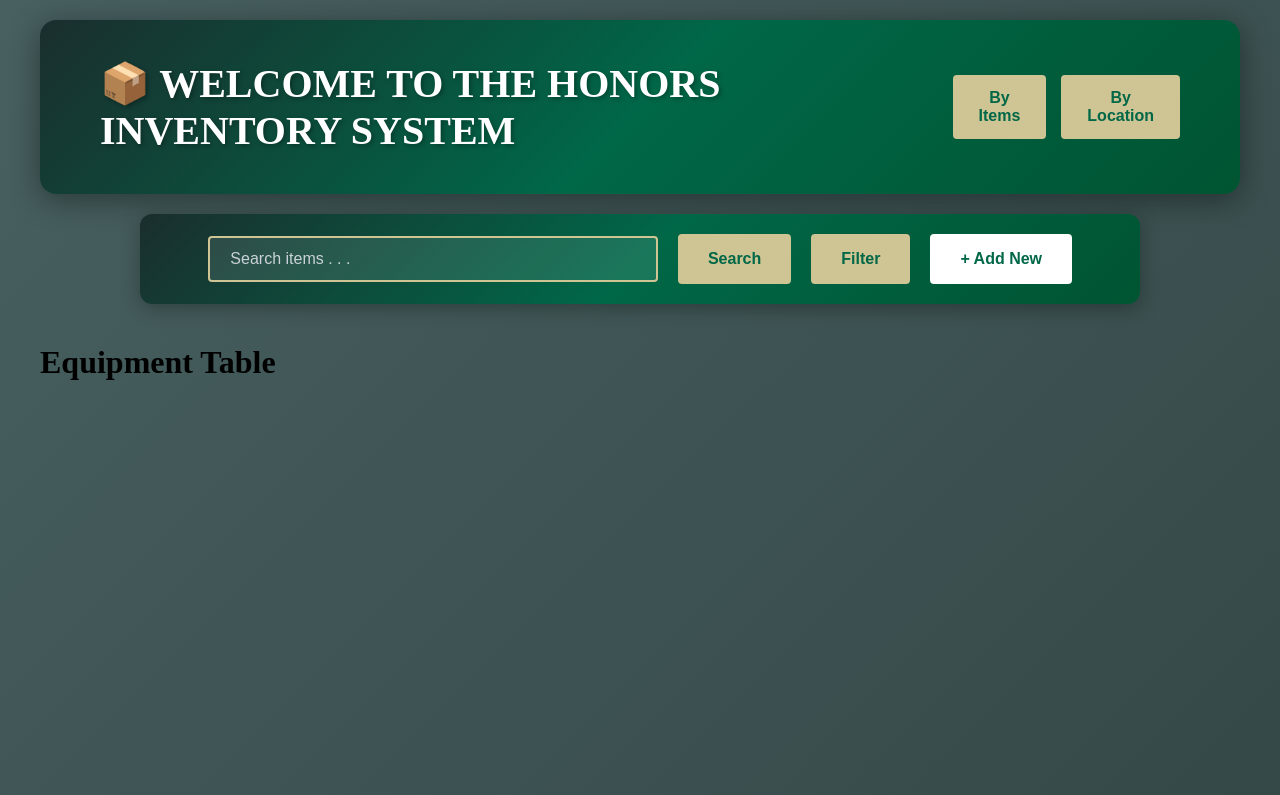
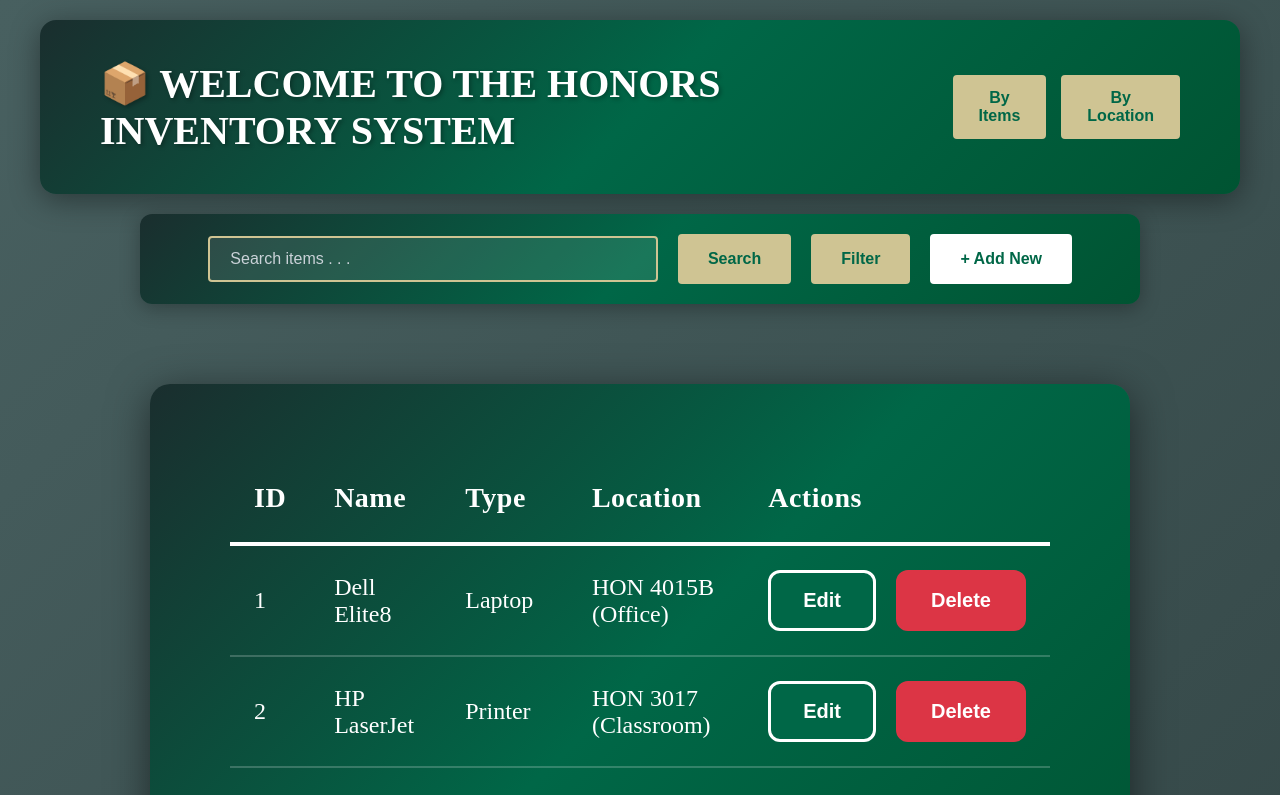
Before and after one commit to nnviet06/Honors-Inventory-System, a React app in the folder frontend/: page / in a window 1280 px wide. Shown: the top 795 px of the page. Built offline with nearby package versions, Linux system fonts and the light colour scheme; the HTML template or start-up script is replaced by a standard one.

Commit message:
Add EquipTable with mockdata for demo

```diff
--- a/frontend/src/components/layout/EquipTable.module.css
+++ b/frontend/src/components/layout/EquipTable.module.css
@@ -0,0 +1,134 @@
+/* Table Container - Centered, MUCH Wider (almost full screen) */
+.tableContainer {
+  max-width: 95%;
+  margin: 40px auto;
+  padding: 0 80px;
+}
+
+/* Table Box - Green gradient background, MUCH Larger */
+.table {
+  background: linear-gradient(135deg, #1a2e2e 0%, #006747 50%, #005432 100%);
+  border-radius: 20px;
+  padding: 70px 80px;
+  box-shadow: 0 8px 40px rgba(0, 0, 0, 0.5);
+  width: 100%;
+}
+
+/* Table Element */
+table {
+  width: 100%;
+  border-collapse: collapse;
+}
+
+/* Table Header - White text, Much Larger */
+th {
+  color: #FFFFFF;
+  text-align: left;
+  padding: 28px 24px;
+  border-bottom: 4px solid #FFFFFF;
+  font-weight: 700;
+  font-size: 28px;
+  letter-spacing: 0.5px;
+}
+
+/* Table Data - White text, Much Larger */
+td {
+  color: #FFFFFF;
+  padding: 24px 24px;
+  border-bottom: 2px solid rgba(255, 255, 255, 0.2);
+  font-size: 24px;
+}
+
+/* Row Hover Effect */
+tr:hover {
+  background-color: rgba(255, 255, 255, 0.05);
+}
+
+/* Last row - no bottom border */
+tbody tr:last-child td {
+  border-bottom: none;
+}
+
+/* Action Buttons Container */
+.actionButtons {
+  display: flex;
+  gap: 20px;
+  align-items: center;
+}
+
+/* Edit Button - USF Green, Much Larger */
+.editButton {
+  background-color: #006747;
+  color: #FFFFFF;
+  border: 3px solid #FFFFFF;
+  padding: 16px 32px;
+  border-radius: 12px;
+  font-size: 20px;
+  font-weight: 700;
+  cursor: pointer;
+  transition: all 0.3s ease;
+  min-width: 100px;
+}
+
+.editButton:hover {
+  background-color: #005432;
+  border-color: #FFFFFF;
+  transform: translateY(-2px);
+  box-shadow: 0 6px 16px rgba(0, 0, 0, 0.3);
+}
+
+.editButton:active {
+  transform: translateY(0);
+}
+
+/* Delete Button - Red, Much Larger */
+.deleteButton {
+  background-color: #dc3545;
+  color: #FFFFFF;
+  border: 3px solid #dc3545;
+  padding: 16px 32px;
+  border-radius: 12px;
+  font-size: 20px;
+  font-weight: 700;
+  cursor: pointer;
+  transition: all 0.3s ease;
+  min-width: 120px;
+}
+
+.deleteButton:hover {
+  background-color: #c82333;
+  border-color: #c82333;
+  transform: translateY(-2px);
+  box-shadow: 0 6px 16px rgba(0, 0, 0, 0.3);
+}
+
+.deleteButton:active {
+  transform: translateY(0);
+}
+
+/* Loading Text - Much Larger */
+.loadingText {
+  color: #FFFFFF;
+  text-align: center;
+  padding: 80px 20px;
+  font-size: 30px;
+  font-weight: 500;
+}
+
+/* Error Text - Much Larger */
+.errorText {
+  color: #dc3545;
+  text-align: center;
+  padding: 80px 20px;
+  font-size: 30px;
+  font-weight: 700;
+}
+
+/* Empty State Text - Much Larger */
+.emptyText {
+  color: #FFFFFF;
+  text-align: center;
+  padding: 80px 20px;
+  font-size: 26px;
+  font-style: italic;
+}
--- a/frontend/src/components/layout/EquipTable.tsx
+++ b/frontend/src/components/layout/EquipTable.tsx
@@ -1,9 +1,206 @@
-import { useState } from 'react';
+import { useState, useEffect } from 'react';
 import styles from './EquipTable.module.css';
+import LocChange from '../modals/LocChange';
+
+interface Equipment {
+  id: number;
+  model: string;
+  equipment_type: string;
+  location_id: number;
+  room_name: string;
+  building_type: string;
+}
 
 const EquipTable = () => {
+  const [equipmentList, setEquipmentList] = useState<Equipment[]>([]);
+  const [selectedItem, setSelectedItem] = useState<Equipment | null>(null);
+  const [showLocChangeModal, setShowLocChangeModal] = useState(false);
+  const [loading, setLoading] = useState(true);
+  const [error, setError] = useState('');
+
+//   useEffect(() => {
+//     fetchEquipment();
+//   }, []);
+
+useEffect(() => {
+  // Fake loading
+  setLoading(true);
+
+  // Mock data
+  const mockData: Equipment[] = [
+    {
+      id: 1,
+      model: "Dell Elite8",
+      equipment_type: "Laptop",
+      location_id: 1,
+      room_name: "HON 4015B",
+      building_type: "Office"
+    },
+    {
+      id: 2,
+      model: "HP LaserJet",
+      equipment_type: "Printer",
+      location_id: 2,
+      room_name: "HON 3017",
+      building_type: "Classroom"
+    },
+    {
+      id: 3,
+      model: "Dell Monitor 27\"",
+      equipment_type: "Monitor",
+      location_id: 3,
+      room_name: "HON Warehouse",
+      building_type: "Warehouse"
+    }
+  ];
+
+  // Simulate API delay
+  setTimeout(() => {
+    setEquipmentList(mockData);
+    setLoading(false);
+  }, 500);
+}, []);
+
+
+
+  const fetchEquipment = async () => {
+    try {
+      setLoading(true);
+      const response = await fetch('http://localhost:5000/api/equipment');
+
+      if (!response.ok) {
+        throw new Error('Failed to fetch equipment');
+      }
+
+      const data = await response.json();
+      setEquipmentList(data);
+      setError('');
+    } catch (err) {
+      setError(err instanceof Error ? err.message : 'An error occurred');
+      console.error('Error fetching equipment:', err);
+    } finally {
+      setLoading(false);
+    }
+  };
+
+  const handleEdit = (item: Equipment) => {
+    setSelectedItem(item);
+    setShowLocChangeModal(true);
+  };
+
+  const handleDelete = async (id: number, model: string) => {
+    const confirmed = window.confirm(
+      `Are you sure you want to delete ${model}?`
+    );
+
+    if (!confirmed) return;
+
+    try {
+      const response = await fetch(`http://localhost:5000/api/equipment/${id}`, {
+        method: 'DELETE',
+      });
+
+      if (!response.ok) {
+        throw new Error('Failed to delete equipment');
+      }
+
+      // Refresh the table after successful deletion
+      fetchEquipment();
+    } catch (err) {
+      alert(err instanceof Error ? err.message : 'Failed to delete equipment');
+      console.error('Error deleting equipment:', err);
+    }
+  };
+
+  const handleModalClose = () => {
+    setShowLocChangeModal(false);
+    setSelectedItem(null);
+    // Refresh table after location change
+    fetchEquipment();
+  };
+
+  if (loading) {
     return (
-        <h1> Equipment Table </h1>
-    )
-}
+      <div className={styles.tableContainer}>
+        <div className={styles.table}>
+          <p className={styles.loadingText}>Loading equipment...</p>
+        </div>
+      </div>
+    );
+  }
+
+  if (error) {
+    return (
+      <div className={styles.tableContainer}>
+        <div className={styles.table}>
+          <p className={styles.errorText}>Error: {error}</p>
+        </div>
+      </div>
+    );
+  }
+
+  return (
+    <>
+      <div className={styles.tableContainer}>
+        <div className={styles.table}>
+          <table>
+            <thead>
+              <tr>
+                <th>ID</th>
+                <th>Name</th>
+                <th>Type</th>
+                <th>Location</th>
+                <th>Actions</th>
+              </tr>
+            </thead>
+            <tbody>
+              {equipmentList.length === 0 ? (
+                <tr>
+                  <td colSpan={5} className={styles.emptyText}>
+                    No equipment found. Add new equipment to get started.
+                  </td>
+                </tr>
+              ) : (
+                equipmentList.map((item) => (
+                  <tr key={item.id}>
+                    <td>{item.id}</td>
+                    <td>{item.model}</td>
+                    <td>{item.equipment_type}</td>
+                    <td>
+                      {item.room_name} ({item.building_type})
+                    </td>
+                    <td>
+                      <div className={styles.actionButtons}>
+                        <button
+                          className={styles.editButton}
+                          onClick={() => handleEdit(item)}
+                        >
+                          Edit
+                        </button>
+                        <button
+                          className={styles.deleteButton}
+                          onClick={() => handleDelete(item.id, item.model)}
+                        >
+                          Delete
+                        </button>
+                      </div>
+                    </td>
+                  </tr>
+                ))
+              )}
+            </tbody>
+          </table>
+        </div>
+      </div>
+
+      {showLocChangeModal && selectedItem && (
+        <LocChange
+          item={selectedItem}
+          onClose={handleModalClose}
+        />
+      )}
+    </>
+  );
+};
+
 export default EquipTable;
```
